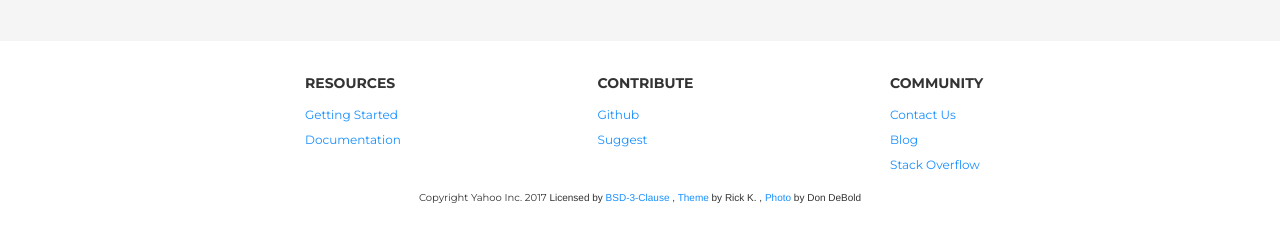
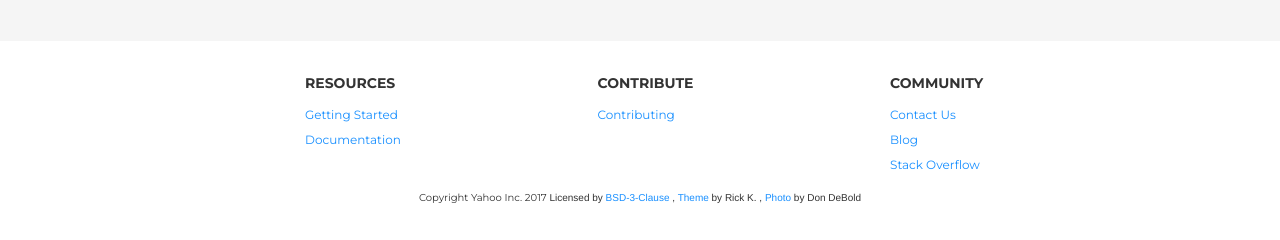
Before and after one commit to screwdriver-cd/homepage, a Jekyll site: the page built from index.md, in a window 1280 px wide and 900 px high, scrolled down 2058 px. Shown: the part 657-897 px from the top of the window. Built offline with Jekyll 4.4.1, drawn with Linux system fonts in a browser that asks for light colours; some web fonts are replaced.

Commit message:
docs: Guide into contributing docs
I think it's the best place all contributors read at the first.

```diff
--- a/_includes/footer.html
+++ b/_includes/footer.html
@@ -15,9 +15,7 @@
                 <div class="col-md-3">
                     <h4>Contribute</h4>
                     <ul class="quicklinks">
-                        <li><a href="https://github.com/screwdriver-cd/screwdriver">Github</a>
-                        </li>
-                        <li><a href="https://github.com/screwdriver-cd/screwdriver/issues">Suggest</a>
+                        <li><a href="http://docs.screwdriver.cd/about/contributing/">Contributing</a>
                         </li>
                     </ul>
                 </div>
```
